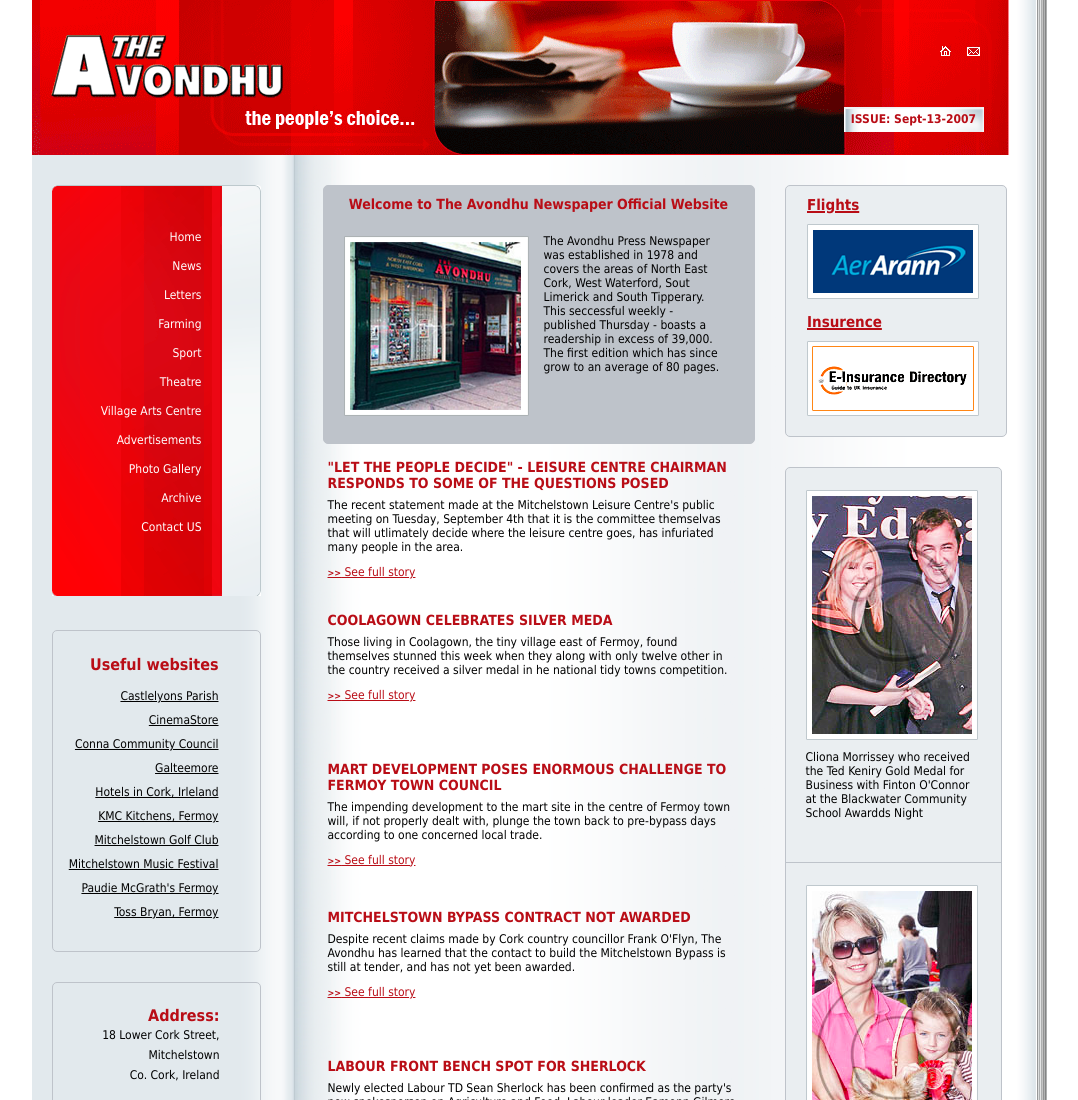
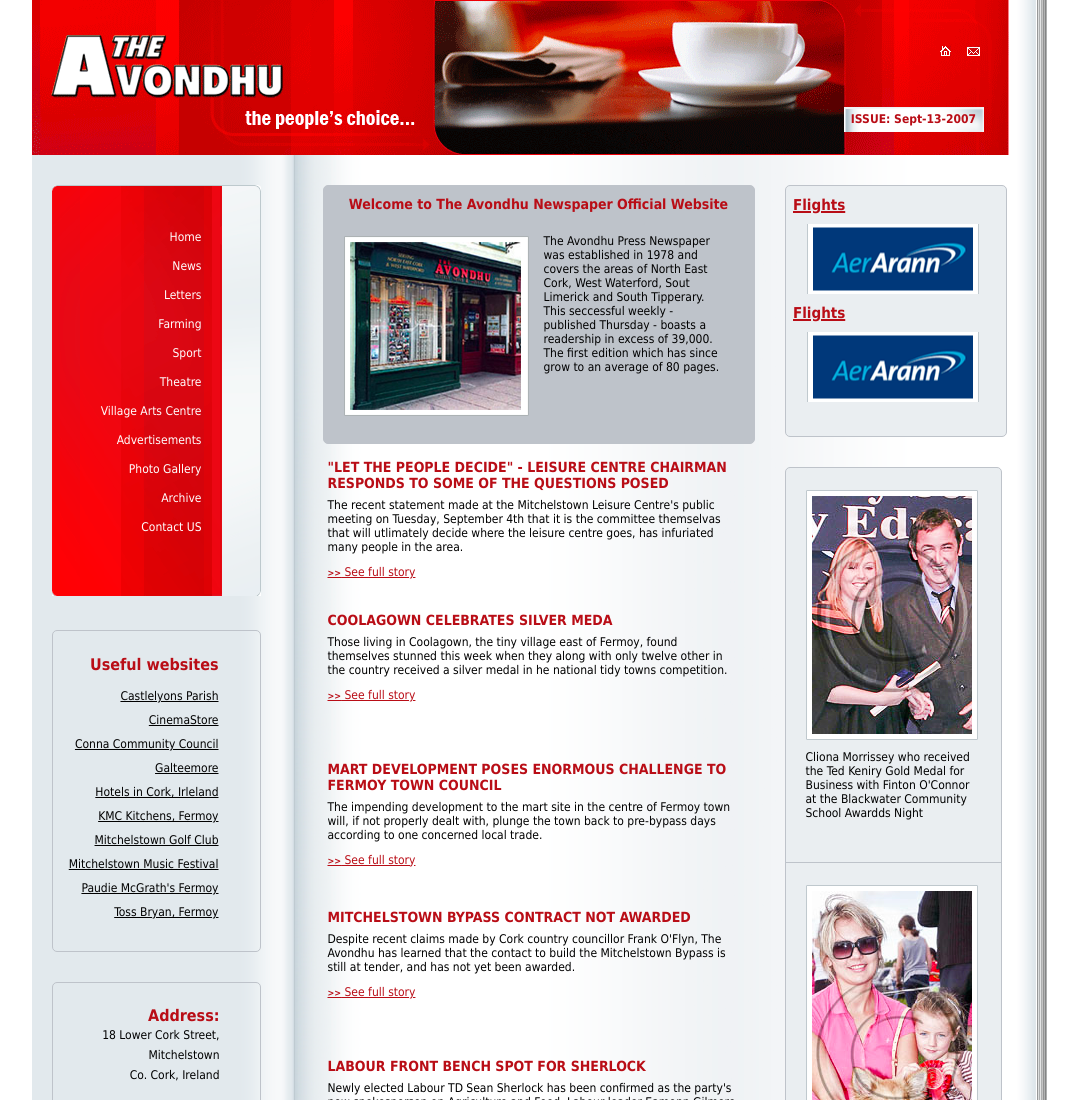
Before and after one commit to Kujjik/avondhu-project, a website built with webpack: page src/index.html in a window 1280 px wide. Shown: the top 1100 px of the page, without its empty margins (101-1179 px from the left). Built offline with nearby package versions, Linux system fonts and the light colour scheme; files whose address does not match are found by name.

Commit message:
fix right-bar

```diff
--- a/src/index.html
+++ b/src/index.html
@@ -162,15 +162,30 @@
         <div class="right-bar">
 
           <div class="banner">
+
+              <div>
                 <div>
                   <h3>Flights</h3>
-             <a href="#"><img src="/image/baneer-flights.png" alt="Banner"></a>
                 </div>
-           <div>
-            <h3>Insurence</h3>
-            <a href="#"><img src="/image/banner-insurance.png" alt="Banner"></a>
+
+                <div class="link-baneer">
+                  <a class="link-container" href="#"></a>
                 </div>
               </div>
+
+              <div>
+                <div>
+                  <h3>Flights</h3>
+                </div>
+
+                <div class="link-baneer">
+                  <a class="link-container" href="#"></a>
+                </div>
+              </div>
+
+
+          </div>
+
 
           <div class="right-bar-articles">
             <div class="first-news">
@@ -181,6 +196,8 @@
                School Awardds Night
               </p>
             </div>
+
+
             <div class="second-news">
               <p class="second-atricle-right">Cliona Morrissey who received </br>
                 the Ted Keniry Gold Medal for</br>
@@ -190,8 +207,10 @@
               </p>
             </div>
           </div>
+
         </div>
       </div>
+
 
       <!--Footer-->
       <footer>
@@ -213,6 +232,7 @@
         </div>
       </footer>
 
+
   </div>
 
 </body>
--- a/src/scss/main.scss
+++ b/src/scss/main.scss
@@ -342,6 +342,21 @@
     border-color: var(--border-color);
     background-color: #eaeef1;
     padding: 0 5px 0 0;
+
+    .link-baneer{
+      width:200px;
+      height: 70px;
+      background: url(/src/image/baneer-flights.png);
+      background-repeat: no-repeat;
+      background-position: center;
+
+      .link-container{
+        display: block;
+        text-align: center;
+        height: 100%;
+        color: #666;
+      }
+    }
   }
 
   h3 {
```
Also changed, not shown: dist/0d3f2fed5de0358935d3.png (added), dist/index.html, dist/index.js, src/scss/main.css, 1 other file. Lines whose indentation alone changed are shown as unchanged.
